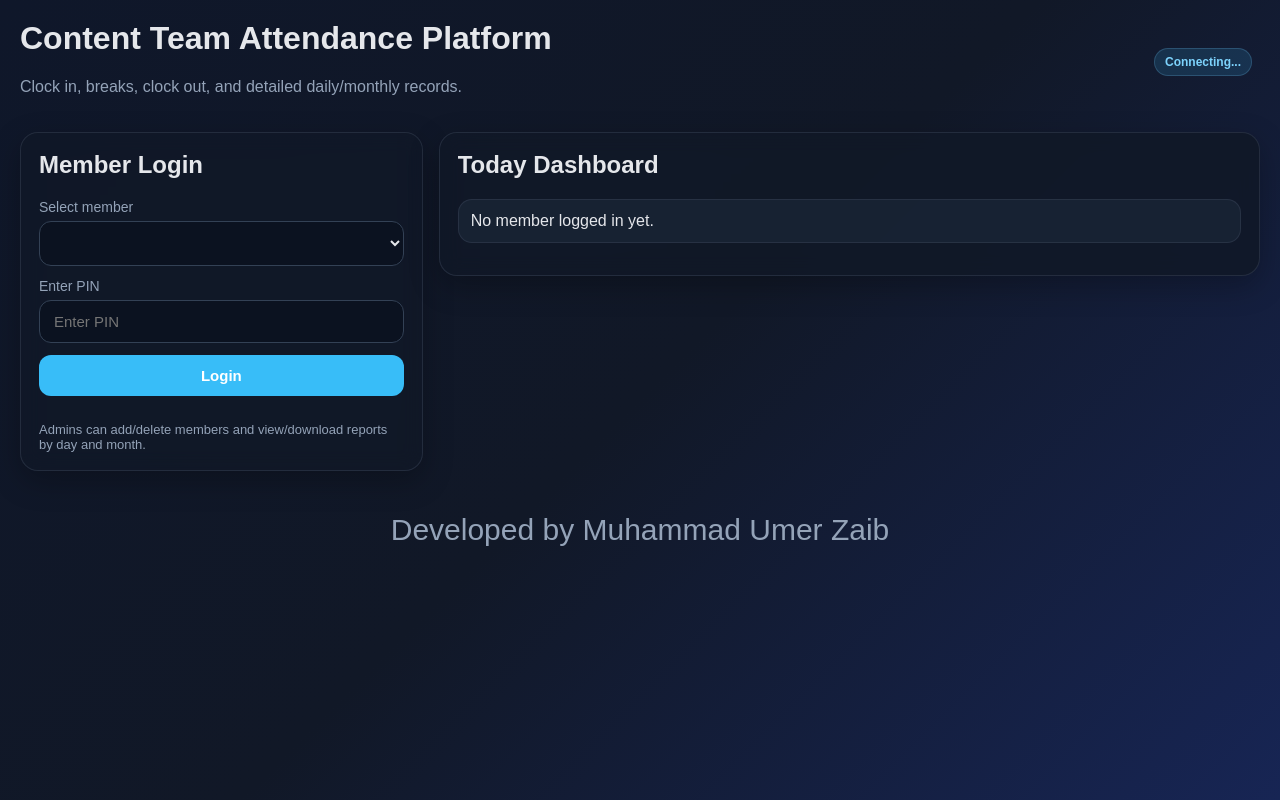
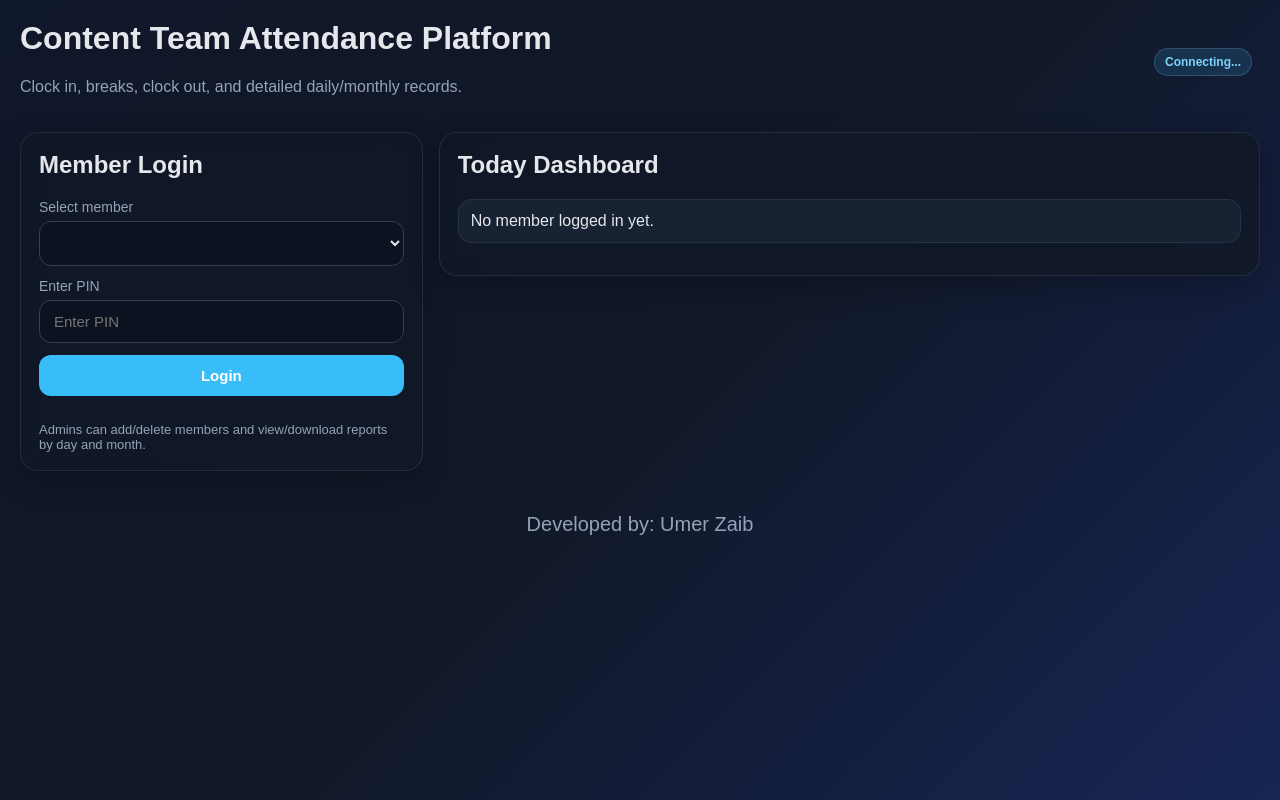
Before and after one commit to content1-hash/final, a plain HTML site: page index.html in a window 1280 px wide. Drawn offline with Linux system fonts and the light colour scheme; a script that the page names is missing.

Commit message:
Update index.html

```diff
--- a/index.html
+++ b/index.html
@@ -326,7 +326,7 @@
       </div>
     </div>
 
-    <div class="footer" style="font-size: 30px;">Developed by Muhammad Umer Zaib</div>
+    <div class="footer" style="font-size: 20px;">Developed by: Umer Zaib</div>
   </div>
 
   <script type="module">
```
